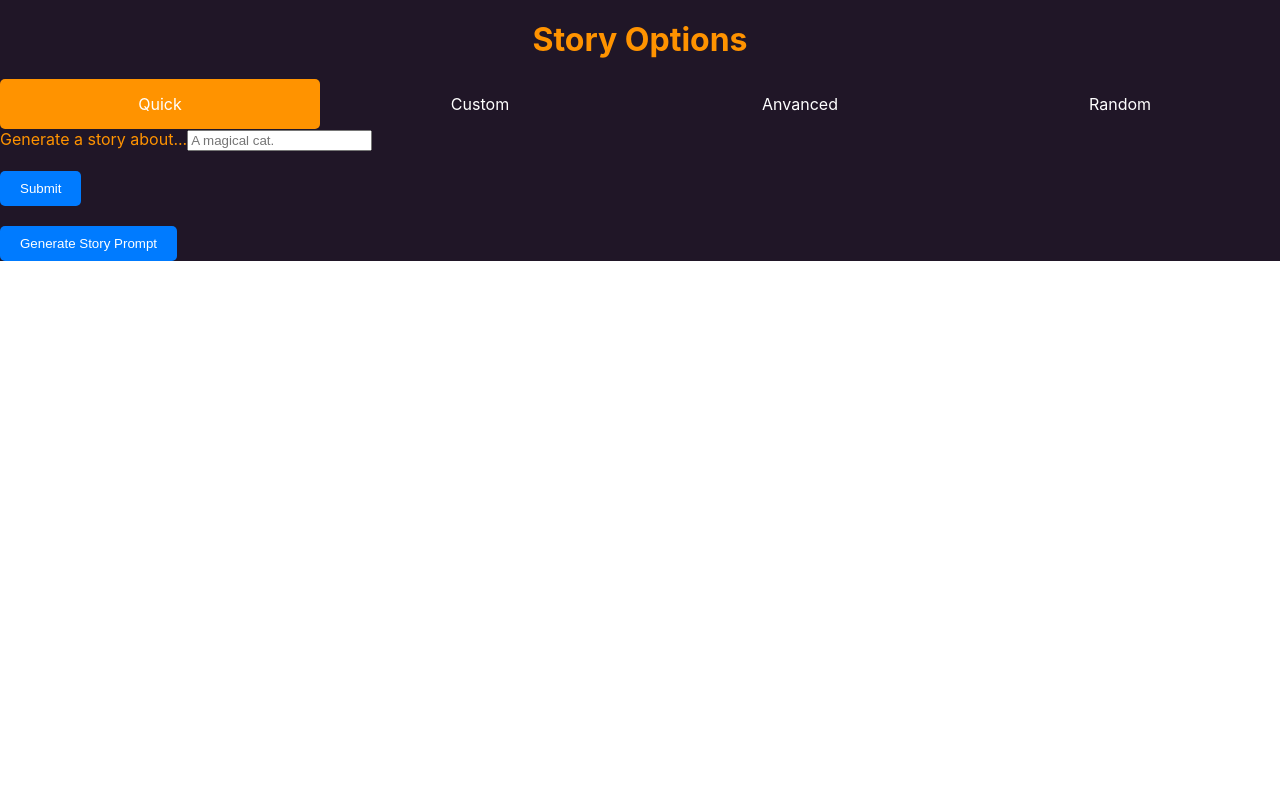
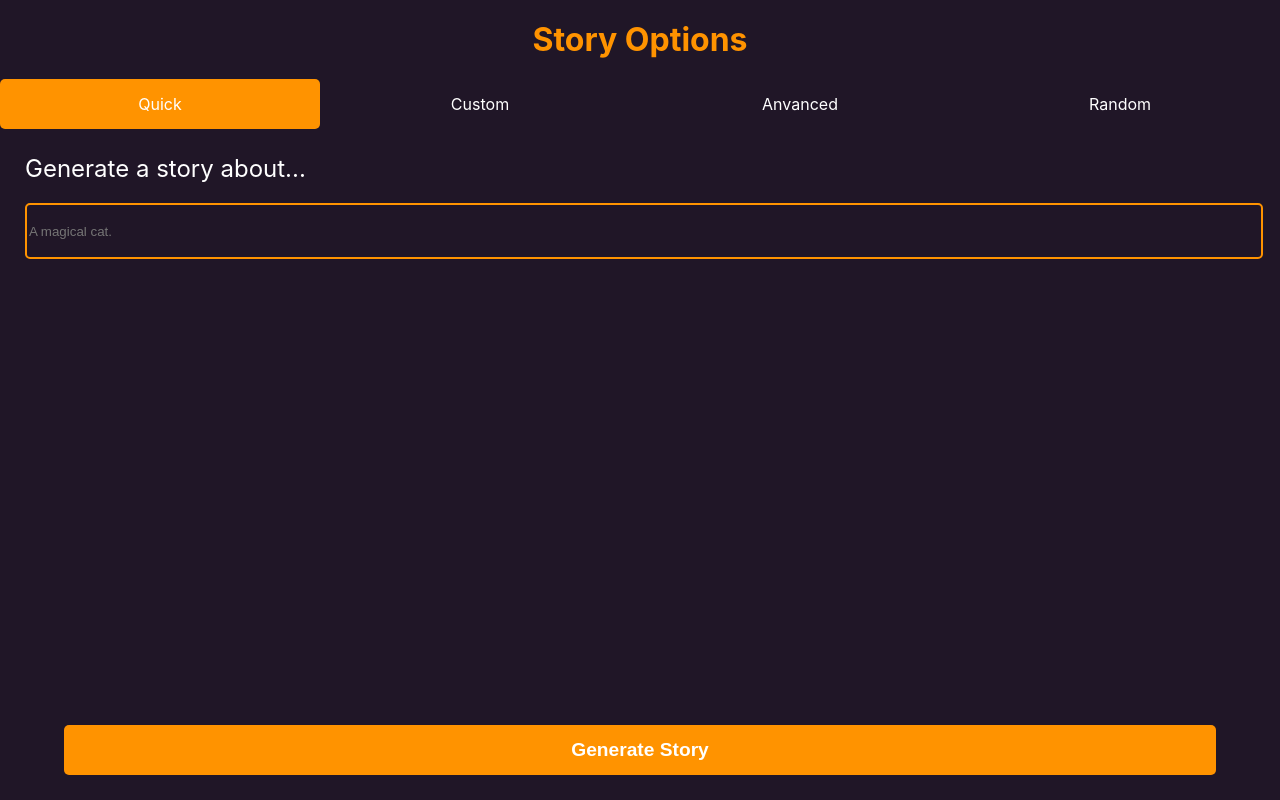
Before and after one commit to veniaminidis/ai-story-generator, a React (Create React App) app: page /home/options in a window 1280 px wide. Built offline with nearby package versions, Linux system fonts and the light colour scheme.

Commit message:
Quick Story styling

```diff
--- a/public/index.html
+++ b/public/index.html
@@ -28,7 +28,7 @@
   </head>
   <body>
     <noscript>You need to enable JavaScript to run this app.</noscript>
-    <div id="root"></div>
+    <div id="root" style="height: 100%;"></div>
     <!--
       This HTML file is a template.
       If you open it directly in the browser, you will see an empty page.
--- a/src/components/StoryOptions/QuickStory.js
+++ b/src/components/StoryOptions/QuickStory.js
@@ -25,15 +25,17 @@ const QuickStory = (props) => {
     };
 
     return(
-        <div>
+        <div className="quickStoryDiv">
+            <div className="inputContainer">
             <label>Generate a story about...</label>
-            <input
+            <input className="quickInput"
                 type="text"
                 value={customValue}
                 onChange={handleCustomInputChange}
                 placeholder="A magical cat.">
             </input>
-            <button onClick={handleCustomSubmit}>Submit</button>
+            </div>
+            <button className="quickButton" onClick={handleCustomSubmit}>Generate Story</button>
             {/* <p>{prompt}</p> */}
             {/* <button>
                 <span>Generate Story</span>
--- a/src/components/StoryOptions/quickStory.css
+++ b/src/components/StoryOptions/quickStory.css
@@ -1,3 +1,41 @@
+.quickStoryDiv {
+    padding: 25px;
+    display: flex;
+    flex-direction: column;
+    align-items: center;
+    /* justify-content: space-between; */
+    /* height: 100%; */
+}
+
 label {
-    color: #ff9300;
+    color: white;
+    font-size: 1.5rem;
 }
+
+.inputContainer {
+    width: 100%;
+}
+
+.quickInput {
+    display: block;
+    width: 100%;
+    /* width: 500px; */
+    height: 50px;
+    margin-top: 20px;
+    background-color: transparent;
+    border: 2px solid #ff9300;
+    border-radius: 5px;
+    outline: none;
+}
+
+.quickButton {
+    position: fixed;
+    bottom: 25px;
+    width: 90%;
+    height: 50px;
+    padding: 10px;
+    background-color: #ff9300;
+    border-radius: 5px;
+    font-size: 1.2rem;
+    font-weight: bold;
+}
--- a/src/index.css
+++ b/src/index.css
@@ -1,4 +1,5 @@
 body {
+  height: 100%;
   margin: 0;
   font-family: -apple-system, BlinkMacSystemFont, 'Segoe UI', 'Roboto', 'Oxygen',
     'Ubuntu', 'Cantarell', 'Fira Sans', 'Droid Sans', 'Helvetica Neue',
--- a/src/pages/CombinedOptionsPage.css
+++ b/src/pages/CombinedOptionsPage.css
@@ -9,7 +9,16 @@
     box-shadow: 0px 2px 4px rgba(0, 0, 0, 0.1);
 } */
 .options {
+    position: fixed;
+    top: 0;
+    left: 0;
+    width: 100%;
+    height: 100%;
+    overflow-y: auto;
     background-color: #201627;
+    /* display: flex;
+    flex-flow: column;
+    height: 100%; */
 }
 
 .opTitle {
--- a/src/pages/CombinedOptionsPage.js
+++ b/src/pages/CombinedOptionsPage.js
@@ -289,8 +289,8 @@ class CombinedOptionsPage extends Component {
                     </div>
                 )} */}
 
-                <button onClick={this.handleGeneratePrompt}>Generate Story Prompt</button>
-                {generatedStory && (
+                {/* <button onClick={this.handleGeneratePrompt}>Generate Story Prompt</button> */}
+                {/* {generatedStory && (
                     <div>
                         <h2>Generated Story:</h2>
                         <pre>{generatedStory}</pre>
@@ -303,7 +303,7 @@ class CombinedOptionsPage extends Component {
                             Go to Story Page
                         </Link>
                     </div>
-                )}
+                )} */}
 
             </div>
         );
```
